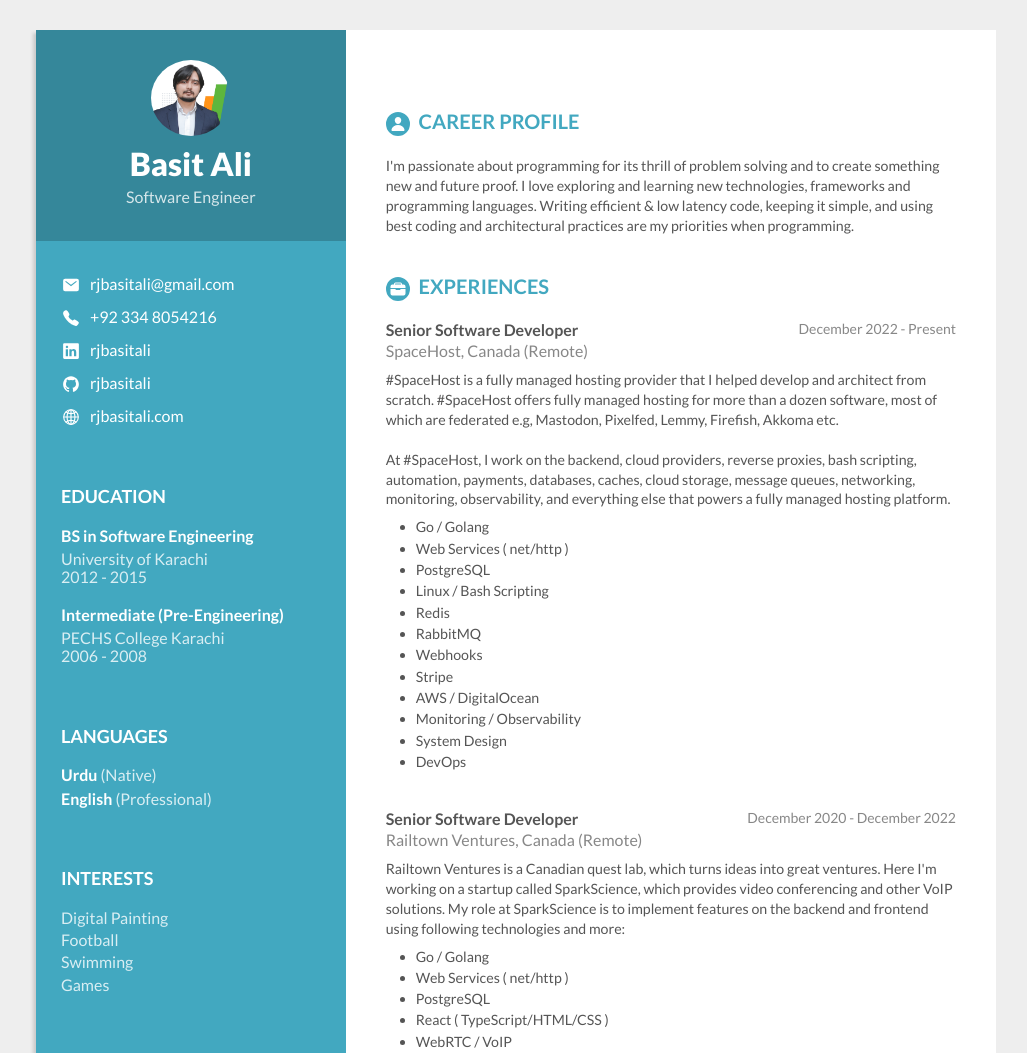
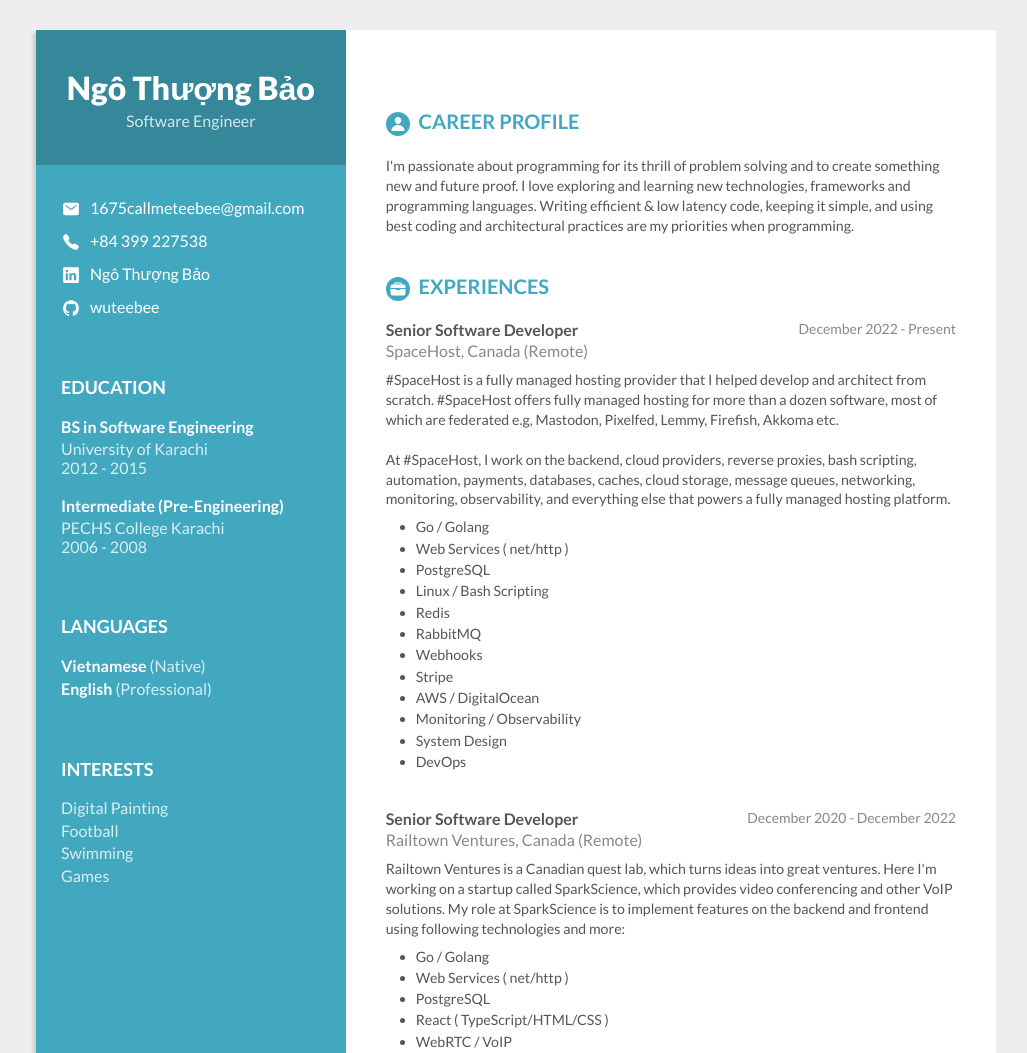
Before and after one commit to wuteebee/ngothuongbao.github.io, a plain HTML site: page index.html in a window 1280 px wide. Shown: the top 1053 px of the page, without its empty margins (124-1151 px from the left). Drawn offline with nearby package versions, Linux system fonts and the light colour scheme.

Commit message:
Update index.html

```diff
--- a/index.html
+++ b/index.html
@@ -1,7 +1,7 @@
 <!DOCTYPE html>
 <html lang="en">
     <head>
-        <title>Basit Ali - Resume</title>
+        <title>Ngô Thượng Bảo</title>
         <link rel="stylesheet" type="text/css" href="vendors/css/normalize.css">
         <link rel="stylesheet" type="text/css" href="vendors/css/grid.css">
         <link rel="stylesheet" type="text/css" href="resources/css/style.css">
@@ -23,30 +23,25 @@
 
             <div class="col span-1-of-3 personal">
                 <div class="personal-header">
-                    <img src="resources/img/profile_pic2.png" alt="Profile picture">
-                    <h1>Basit Ali</h1>
+                    <h1>Ngô Thượng Bảo</h1>
                     <p>Software Engineer</p>
                 </div>
                 <div class="personal-details">
                     <div class="personal-info">
                         <ion-icon name="mail"></ion-icon>
-                        <a href="mailto:rjbasitali@gmail.com" target="_blank">rjbasitali@gmail.com</a>
+                        <a href="mailto:1675callmeteebee@gmail.com" target="_blank">1675callmeteebee@gmail.com</a>
                     </div>
                     <div class="personal-info">
                         <ion-icon name="call"></ion-icon>
-                        <a href="tel:0923348054216" target="_blank">+92 334 8054216</a>
+                        <a href="tel:0399227538" target="_blank">+84 399 227538</a>
                     </div>
                     <div class="personal-info">
                         <ion-icon name="logo-linkedin"></ion-icon>
-                        <a href="https://www.linkedin.com/in/rjbasitali/" target="_blank">rjbasitali</a>
+                        <a href="https://www.linkedin.com/in/th%C6%B0%E1%BB%A3ng-b%E1%BA%A3o-ng%C3%B4-b34603333?utm_source=share&utm_campaign=share_via&utm_content=profile&utm_medium=ios_app" target="_blank">Ngô Thượng Bảo</a>
                     </div>
                     <div class="personal-info">
                         <ion-icon name="logo-github"></ion-icon>
-                        <a href="https://github.com/rjbasitali" target="_blank">rjbasitali</a>
-                    </div>
-                    <div class="personal-info">
-                        <ion-icon name="globe-outline"></ion-icon>
-                        <a href="https://rjbasitali.com" target="_blank">rjbasitali.com</a>
+                        <a href="https://github.com/wuteebee" target="_blank">wuteebee</a>
                     </div>
 
                     <h3>Education</h3>
@@ -61,8 +56,9 @@
 
                     <h3>Languages</h3>
                     <div class="personal-ed">
-                        <p class="personal-ed-bold">Urdu <span>(Native)</span></p>
+                        <p class="personal-ed-bold">Vietnamese <span>(Native)</span></p>
                         <p class="personal-ed-bold">English <span>(Professional)</span></p>
+
                     </div>
 
                     <h3>Interests</h3>
```
